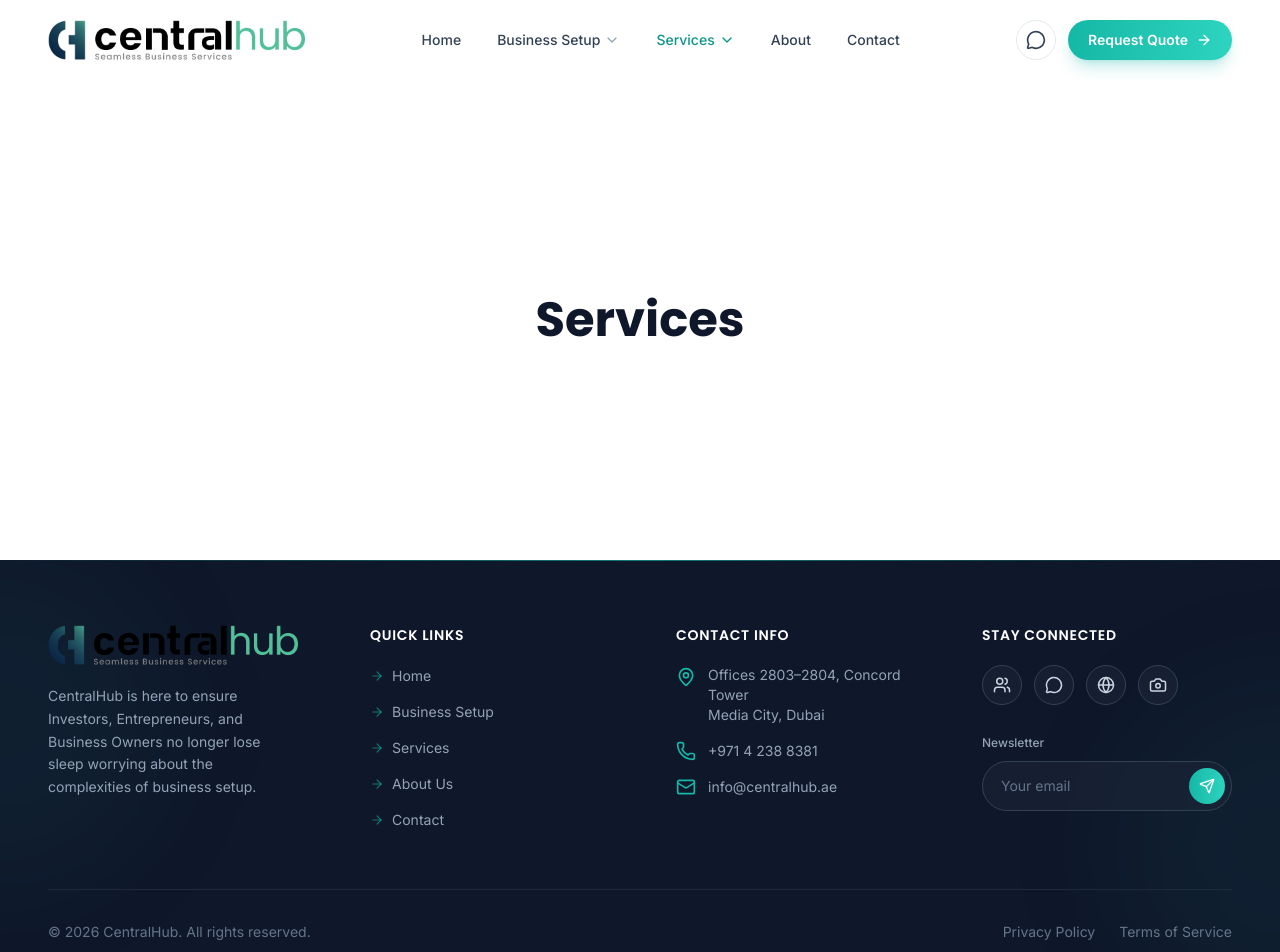
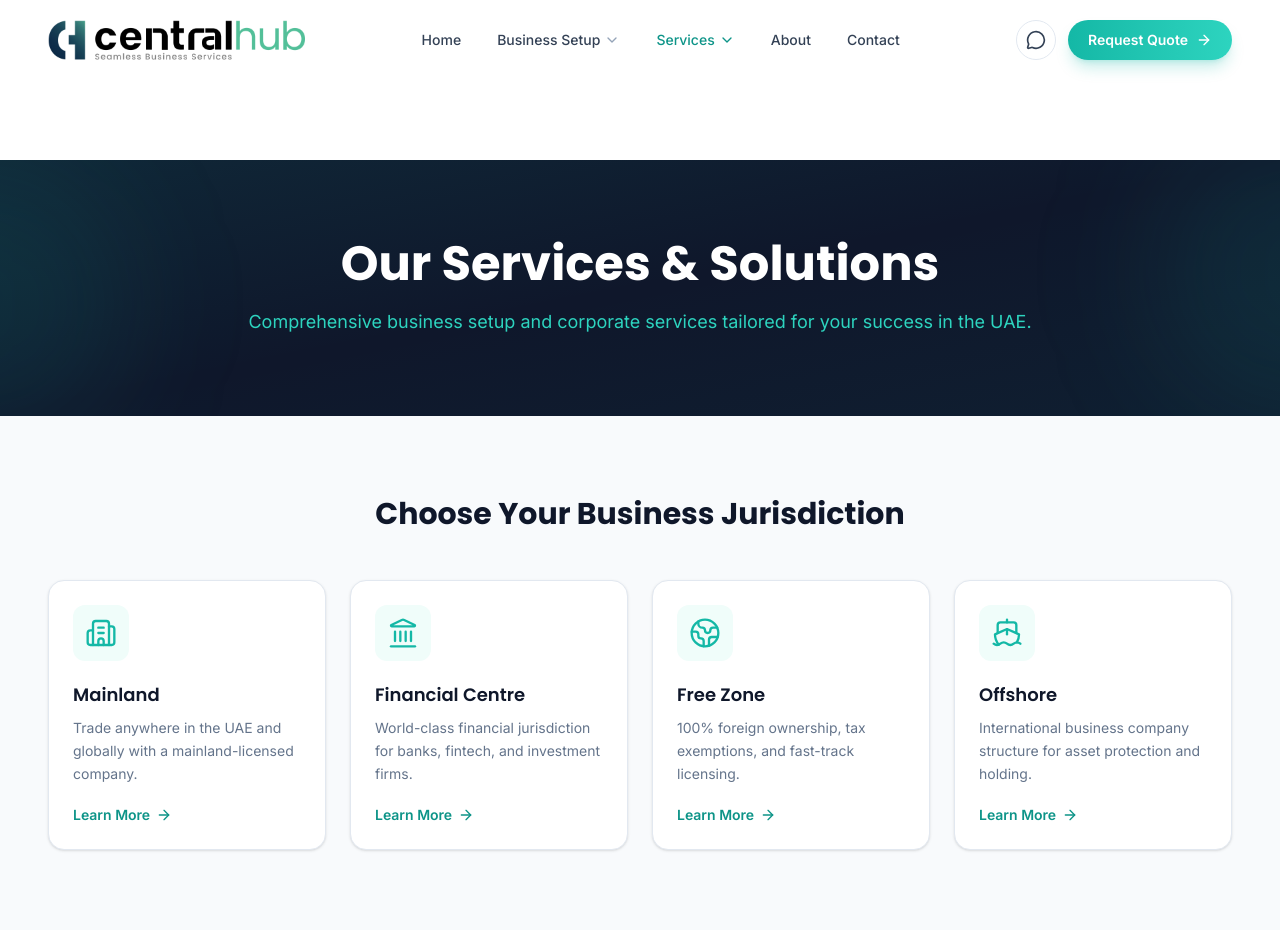
Before and after one commit to boltforwork1/centralhub3, a React (Vite) app: page /services in a window 1280 px wide. Shown: the top 952 px of the page. Built offline with nearby package versions, Linux system fonts and the light colour scheme.

Commit message:
Add Services page with 4 sections

```diff
--- a/src/pages/Services.tsx
+++ b/src/pages/Services.tsx
@@ -1,16 +1,263 @@
 import { motion } from 'framer-motion';
+import { Link } from 'react-router-dom';
+import {
+  Building2,
+  Landmark,
+  Globe2,
+  Ship,
+  XCircle,
+  Wallet,
+  Plane,
+  FileText,
+  Award,
+  ArrowRight,
+  Calculator,
+} from 'lucide-react';
+
+type Jurisdiction = {
+  name: string;
+  path: string;
+  icon: typeof Building2;
+  description: string;
+};
+
+type Service = {
+  name: string;
+  path: string;
+  icon: typeof Building2;
+  description: string;
+};
+
+const jurisdictions: Jurisdiction[] = [
+  {
+    name: 'Mainland',
+    path: '/mainland',
+    icon: Building2,
+    description: 'Trade anywhere in the UAE and globally with a mainland-licensed company.',
+  },
+  {
+    name: 'Financial Centre',
+    path: '/financial-centre',
+    icon: Landmark,
+    description: 'World-class financial jurisdiction for banks, fintech, and investment firms.',
+  },
+  {
+    name: 'Free Zone',
+    path: '/free-zone',
+    icon: Globe2,
+    description: '100% foreign ownership, tax exemptions, and fast-track licensing.',
+  },
+  {
+    name: 'Offshore',
+    path: '/offshore',
+    icon: Ship,
+    description: 'International business company structure for asset protection and holding.',
+  },
+];
+
+const services: Service[] = [
+  {
+    name: 'Company Liquidation',
+    path: '/services/liquidation',
+    icon: XCircle,
+    description: 'Professional closure and deregistration of your company in full compliance.',
+  },
+  {
+    name: 'Corporate Bank Account',
+    path: '/services/bank-account',
+    icon: Wallet,
+    description: 'Fast-track corporate bank account opening with leading UAE banks.',
+  },
+  {
+    name: 'Immigration & Registration',
+    path: '/services/immigration',
+    icon: Plane,
+    description: 'Visa processing, Emirates ID, and medical fitness for you and your staff.',
+  },
+  {
+    name: 'Trade License',
+    path: '/services/trade-license',
+    icon: FileText,
+    description: 'New license issuance, renewal, and activity amendment handled end-to-end.',
+  },
+  {
+    name: 'UAE Golden Visa',
+    path: '/services/golden-visa',
+    icon: Award,
+    description: 'Long-term 10-year residency for investors, entrepreneurs, and talent.',
+  },
+];
+
+const container = {
+  hidden: {},
+  show: {
+    transition: { staggerChildren: 0.1 },
+  },
+};
+
+const cardVariants = {
+  hidden: { opacity: 0, y: 24 },
+  show: { opacity: 1, y: 0, transition: { duration: 0.5, ease: 'easeOut' as const } },
+};
 
 export default function Services() {
   return (
-    <div className="flex min-h-[60vh] items-center justify-center">
+    <main className="pt-20">
+      {/* Hero */}
+      <section className="relative overflow-hidden bg-slate-900 py-20">
+        <div className="pointer-events-none absolute inset-0 bg-gradient-to-br from-teal-500/10 via-transparent to-teal-500/5" />
+        <div className="pointer-events-none absolute -left-40 top-0 h-72 w-72 rounded-full bg-teal-500/10 blur-3xl" />
+        <div className="pointer-events-none absolute -right-40 bottom-0 h-72 w-72 rounded-full bg-teal-500/10 blur-3xl" />
+        <div className="relative mx-auto max-w-4xl px-5 text-center sm:px-8">
           <motion.h1
             initial={{ opacity: 0, y: 20 }}
             animate={{ opacity: 1, y: 0 }}
             transition={{ duration: 0.5 }}
-        className="font-display text-4xl font-bold text-navy-900 md:text-5xl"
+            className="font-display text-5xl font-bold text-white"
           >
-        Services
+            Our Services & Solutions
           </motion.h1>
+          <motion.p
+            initial={{ opacity: 0, y: 20 }}
+            animate={{ opacity: 1, y: 0 }}
+            transition={{ duration: 0.5, delay: 0.1 }}
+            className="mt-5 text-lg text-teal-400"
+          >
+            Comprehensive business setup and corporate services tailored for your success in the UAE.
+          </motion.p>
         </div>
+      </section>
+
+      {/* Section 1: Jurisdictions */}
+      <section className="bg-slate-50 py-20">
+        <div className="mx-auto max-w-7xl px-5 sm:px-8 lg:px-12">
+          <motion.h2
+            initial={{ opacity: 0, y: 16 }}
+            whileInView={{ opacity: 1, y: 0 }}
+            viewport={{ once: true, margin: '-80px' }}
+            transition={{ duration: 0.4 }}
+            className="text-center font-display text-3xl font-bold text-navy-900"
+          >
+            Choose Your Business Jurisdiction
+          </motion.h2>
+          <motion.div
+            variants={container}
+            initial="hidden"
+            whileInView="show"
+            viewport={{ once: true, margin: '-80px' }}
+            className="mt-12 grid grid-cols-1 gap-6 md:grid-cols-2 lg:grid-cols-4"
+          >
+            {jurisdictions.map((item) => (
+              <motion.div
+                key={item.path}
+                variants={cardVariants}
+                whileHover={{ y: -8 }}
+                transition={{ type: 'spring', stiffness: 300, damping: 20 }}
+                className="group flex flex-col rounded-2xl border border-slate-200 bg-white p-6 shadow-sm transition-shadow duration-300 hover:shadow-xl"
+              >
+                <div className="flex h-14 w-14 items-center justify-center rounded-xl bg-teal-50 transition-colors duration-300 group-hover:bg-teal-100">
+                  <item.icon className="h-8 w-8 text-teal-500" strokeWidth={1.75} />
+                </div>
+                <h3 className="mt-5 font-display text-lg font-semibold text-navy-900">
+                  {item.name}
+                </h3>
+                <p className="mt-2 flex-1 text-sm leading-relaxed text-navy-500">
+                  {item.description}
+                </p>
+                <Link
+                  to={item.path}
+                  className="mt-5 inline-flex items-center gap-1.5 text-sm font-semibold text-teal-600 transition-colors hover:text-teal-700"
+                >
+                  Learn More
+                  <ArrowRight className="h-4 w-4 transition-transform duration-200 group-hover:translate-x-1" />
+                </Link>
+              </motion.div>
+            ))}
+          </motion.div>
+        </div>
+      </section>
+
+      {/* Section 2: Corporate Services */}
+      <section className="bg-white py-20">
+        <div className="mx-auto max-w-7xl px-5 sm:px-8 lg:px-12">
+          <motion.h2
+            initial={{ opacity: 0, y: 16 }}
+            whileInView={{ opacity: 1, y: 0 }}
+            viewport={{ once: true, margin: '-80px' }}
+            transition={{ duration: 0.4 }}
+            className="text-center font-display text-3xl font-bold text-navy-900"
+          >
+            Our Corporate Services
+          </motion.h2>
+          <motion.div
+            variants={container}
+            initial="hidden"
+            whileInView="show"
+            viewport={{ once: true, margin: '-80px' }}
+            className="mt-12 grid grid-cols-1 gap-8 md:grid-cols-2 lg:grid-cols-3"
+          >
+            {services.map((item) => (
+              <motion.div
+                key={item.path}
+                variants={cardVariants}
+                whileHover={{ y: -8 }}
+                transition={{ type: 'spring', stiffness: 300, damping: 20 }}
+                className="group flex items-start gap-5 rounded-2xl border border-slate-200 bg-white p-6 shadow-sm transition-shadow duration-300 hover:shadow-xl"
+              >
+                <div className="flex h-14 w-14 shrink-0 items-center justify-center rounded-xl bg-teal-50 transition-colors duration-300 group-hover:bg-teal-100">
+                  <item.icon className="h-8 w-8 text-teal-500" strokeWidth={1.75} />
+                </div>
+                <div className="flex flex-1 flex-col">
+                  <h3 className="font-display text-lg font-semibold text-navy-900">
+                    {item.name}
+                  </h3>
+                  <p className="mt-2 flex-1 text-sm leading-relaxed text-navy-500">
+                    {item.description}
+                  </p>
+                  <Link
+                    to={item.path}
+                    className="mt-4 inline-flex items-center gap-1.5 text-sm font-semibold text-teal-600 transition-colors hover:text-teal-700"
+                  >
+                    Learn More
+                    <ArrowRight className="h-4 w-4 transition-transform duration-200 group-hover:translate-x-1" />
+                  </Link>
+                </div>
+              </motion.div>
+            ))}
+          </motion.div>
+        </div>
+      </section>
+
+      {/* CTA */}
+      <section className="bg-teal-500 py-20">
+        <div className="mx-auto max-w-4xl px-5 text-center sm:px-8">
+          <motion.h2
+            initial={{ opacity: 0, y: 16 }}
+            whileInView={{ opacity: 1, y: 0 }}
+            viewport={{ once: true }}
+            transition={{ duration: 0.4 }}
+            className="font-display text-3xl font-bold text-white md:text-4xl"
+          >
+            Ready to start your business in Dubai?
+          </motion.h2>
+          <motion.div
+            initial={{ opacity: 0, y: 16 }}
+            whileInView={{ opacity: 1, y: 0 }}
+            viewport={{ once: true }}
+            transition={{ duration: 0.4, delay: 0.1 }}
+            className="mt-8"
+          >
+            <Link
+              to="/cost-calculator"
+              className="group inline-flex items-center gap-2 rounded-full bg-navy-900 px-7 py-3.5 text-base font-semibold text-white shadow-lg transition-all duration-200 hover:bg-navy-800 hover:shadow-xl"
+            >
+              <Calculator className="h-5 w-5" />
+              Calculate Your Cost Now
+              <ArrowRight className="h-4 w-4 transition-transform duration-200 group-hover:translate-x-1" />
+            </Link>
+          </motion.div>
+        </div>
+      </section>
+    </main>
   );
 }
```
Lines whose indentation alone changed are shown as unchanged.
